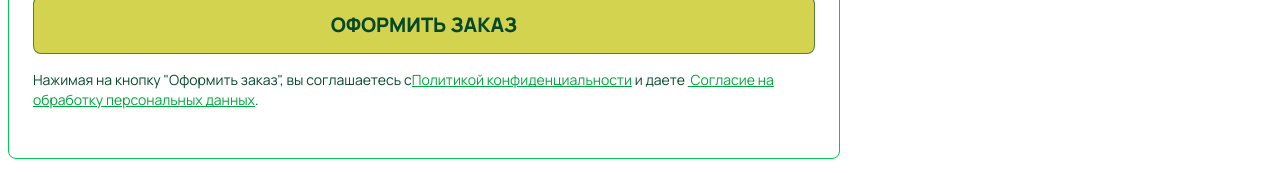
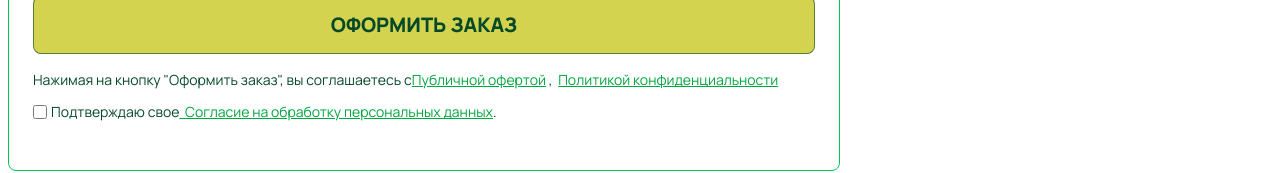
Before and after one commit to yuthala/gp-vps, a Next.js app: page /checkout in a window 1280 px wide. Shown: the part 1047-1220 px from the top of the page. Built offline with nearby package versions, Linux system fonts and the light colour scheme; no server answers; a web font is replaced by a local one.

Commit message:
feat: persobnal data agreement

```diff
--- a/app/ui/checkout/CheckoutTotal.tsx
+++ b/app/ui/checkout/CheckoutTotal.tsx
@@ -65,8 +65,15 @@ export default function CheckoutTotal() {
 
 				<div className="pt-4 text-foreground text-sm">
 					Нажимая на кнопку "Оформить заказ", вы соглашаетесь с
-					<Link href="" className="text-green-600 underline" target="_blank">Политикой конфиденциальности</Link> и даете&nbsp;
-					<Link href="" className="text-green-600 underline" target="_blank"> Cогласие на обработку персональных данных</Link>.
+					<Link href="" className="text-green-600 underline" target="_blank">Публичной офертой</Link> , &nbsp;
+					<Link href="" className="text-green-600 underline" target="_blank">Политикой конфиденциальности</Link><br/>
+					<div className="flex items-center pt-3">
+						<label className="inline-flex items-center gap-1 mx-1">
+						<input type="checkbox" defaultChecked={false} className="w-3.5 h-3.5 rounded border-gray-300 text-green-600 focus:ring-green-500" />
+						<span className="text-foreground">Подтверждаю свое</span>
+					</label>
+					<Link href="/pdf/agreement_pd.pdf" className="text-green-600 underline" target="_blank">&nbsp;&nbsp;Cогласие на обработку персональных данных</Link>.
+					</div>
 				</div>
 			</section>
 		</div>
--- a/app/ui/shoppingCart/cartNotification.tsx
+++ b/app/ui/shoppingCart/cartNotification.tsx
@@ -87,7 +87,6 @@ export default function CartNotification() {
         {/* Футер с кнопками */}
         <div className="bg-[#e9f1e1] p-4 flex flex-col lg:flex-row items-center justify-between gap-4">
           <div className="text-gray-700">
-            {/* В корзине {cart_qty} товара <br /> */}
             <CaseNumber qty={cart_qty}/>
             На сумму <span className="font-medium text-gray-800">{totalSum} р</span>
           </div>
```
Also changed, not shown: 1 other file (tests, documents, lock files or other folders).
